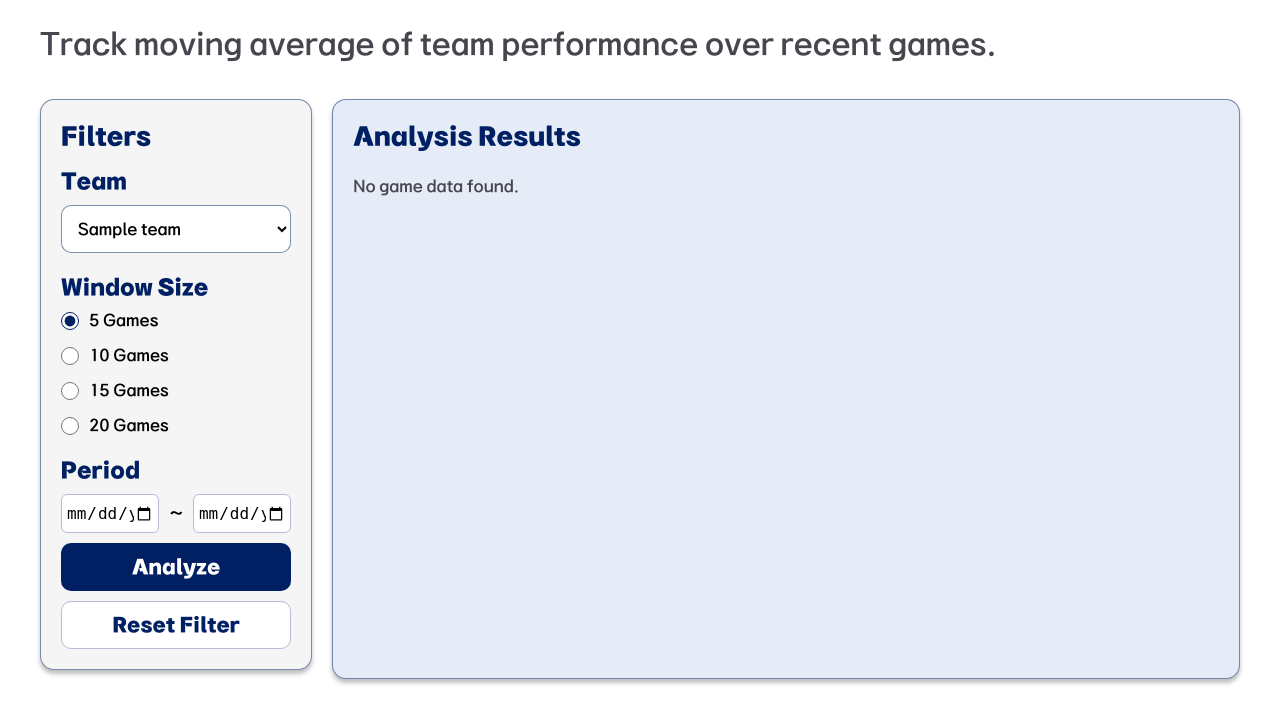
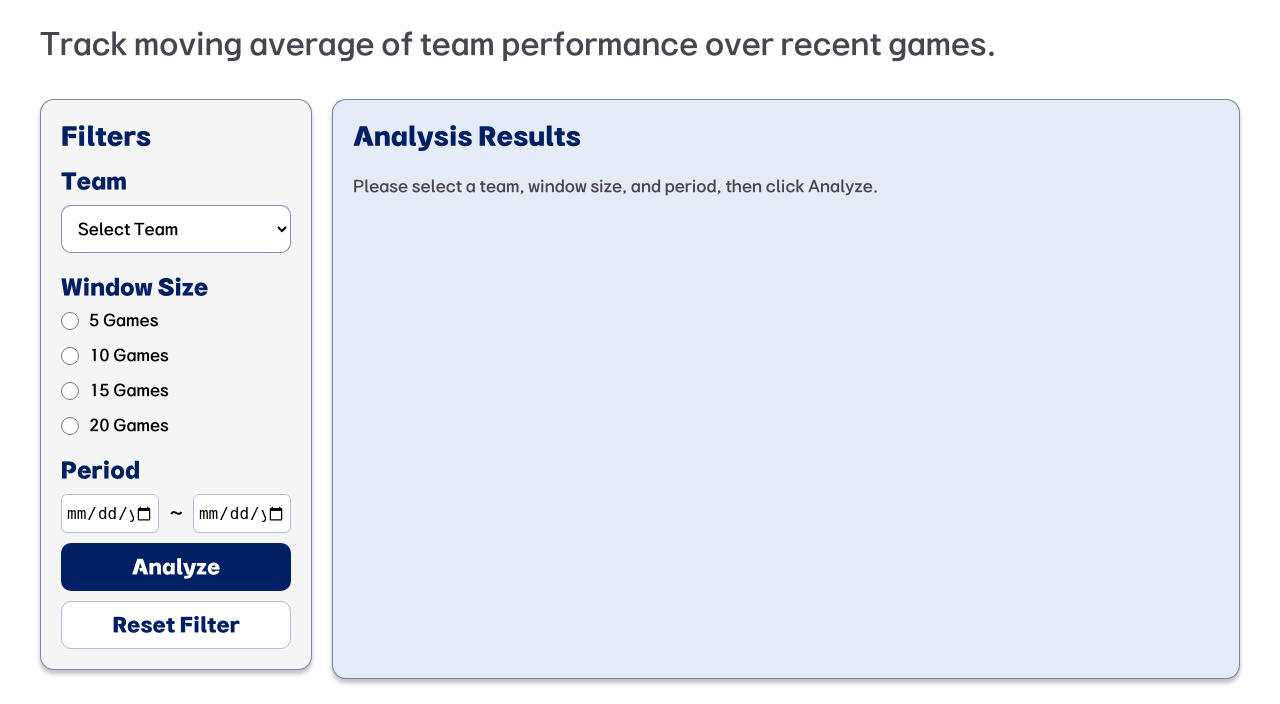
Before and after one commit to BDA-team04/team04, a PHP site: page /analysis_window.php in a window 1280 px wide. Shown: the part 201-905 px from the top of the page. Run offline with PHP 8.4, Linux system fonts and the light colour scheme; tables that the repository leaves empty hold one stand-in row (values such as "Sample post"); data that the repository does not hold is empty.

Commit message:
fix: team_id 외의 default 값 제거

```diff
--- a/analysis_window.php
+++ b/analysis_window.php
@@ -8,9 +8,10 @@ require_once 'db.php';
 
 // 로그인 사용자 정보
 $user = current_user();
+
 $favorite_team_id = isset($user['favorite_team_id'])
     ? (int)$user['favorite_team_id']
-    : null;
+    : '';
 
 // 분석 조건 세션 키
 $page = 'analysis_window_' . ($user ? $user['user_id']: 'guest');
@@ -32,9 +33,9 @@ $max_date = $date_bounds[0]['max_date'] ?? '';
 // 기본 분석 조건
 $default = [
     'team_id' => $favorite_team_id,
-    'window_size' => 5,
-    'start_date' => $min_date,
-    'end_date' => $max_date
+    'window_size' => '',
+    'start_date' => '',
+    'end_date' => ''
 ];
 
 // Analyze 혹은 Reset Filter 버튼을 눌렀는지 확인
@@ -42,28 +43,30 @@ $is_submit = isset($_GET['submit']);
 $is_reset = isset($_GET['reset']);
 
 // Reset이면 기본 조건, Analyze면 제출값, 그 외에는 저장된 조건 불러오기
-$filter = $is_reset
-    ? $default
-    : ($is_submit ? $_GET : load_filter($page, $default));
+if ($is_reset) {
+    clear_filter($page);
+    header('Location: analysis_window.php');
+    exit;
+}
+
+$filter = $is_submit ? $_GET : load_filter($page, $default);
 
 
 // 분석 조건 가져오기
-$team_id = filter_var(
-    $filter['team_id'] ?? null,
-    FILTER_VALIDATE_INT
-);
+$team_id = isset($filter['team_id']) && ctype_digit((string)$filter['team_id'])
+    ? (int)$filter['team_id']
+    : null;
 
-$window_size = filter_var(
-    $filter['window_size'] ?? 5,
-    FILTER_VALIDATE_INT
-);
+$window_size = isset($filter['window_size']) && ctype_digit((string)$filter['window_size'])
+    ? (int)$filter['window_size']
+    : null;
 
-$start_date = $filter['start_date'] ?? $default['start_date'];
-$end_date = $filter['end_date'] ?? $default['end_date'];
+$start_date = $filter['start_date'] ?? '';
+$end_date = $filter['end_date'] ?? '';
 
 // Window Size 검증
 if (!in_array($window_size, [5, 10, 15, 20], true)) {
-    $window_size = 5;
+    $window_size = null;
 }
 
 // 기간 선택 (2020~2026)
@@ -81,23 +84,24 @@ function validAnalysisDate($date, $min_date, $max_date) {
 }
 
 if (!validAnalysisDate($start_date, $min_date, $max_date)) {
-    $start_date = $min_date;
+    $start_date = '';
 }
 
 if (!validAnalysisDate($end_date, $min_date, $max_date)) {
-    $end_date = $max_date;
+    $end_date = '';
 }
 
-if ($start_date > $end_date) {
+if ($start_date !== '' && $end_date !== '' && $start_date > $end_date) {
     [$start_date, $end_date] = [$end_date, $start_date];
 }
 
 // SQL의 이전 경기 수
-$preceding = $window_size - 1;
+$preceding = ($window_size ?? 5) - 1;
 
 $teams = [];
 $results = [];
 $error = null;
+$is_ready = false;
 
 try {
     // 팀 목록 조회
@@ -113,12 +117,17 @@ try {
         array_column($teams, 'team_id')
     );
 
-    if (!in_array($team_id, $valid_ids, true)) {
-        $team_id = $valid_ids[0] ?? null;
+    if ($team_id !== null && !in_array($team_id, $valid_ids, true)) {
+        $team_id = null;
     }
 
-    // Analyze 또는 Reset Filter 버튼을 누르면 검증된 조건을 세션에 저장
-    if ($is_submit || $is_reset) {
+    $is_ready = $team_id !== null
+        && $window_size !== null
+        && $start_date !== ''
+        && $end_date !== '';
+
+    // 유효한 조건으로 Analyze를 실행한 경우 세션 저장
+    if ($is_ready) {
         save_filter($page, [
             'team_id' => $team_id,
             'window_size' => $window_size,
@@ -128,7 +137,7 @@ try {
     }
 
     // 이동평균 SQL
-    if ($team_id !== null) {
+    if ($is_ready) {
         $sql = "
             wITH window_data AS (
             SELECT
@@ -223,7 +232,8 @@ require_once 'header.php';
 
             <!-- 팀 선택 -->
             <label for="team_id">Team</label>
-            <select name="team_id" id="team_id">
+            <select name="team_id" id="team_id" required>
+                <option value="">Select Team</option>
                 <?php foreach ($teams as $team): ?>
 
                     <option
@@ -247,6 +257,7 @@ require_once 'header.php';
                             name="window_size"
                             value="<?= $n ?>"
                             <?= $window_size === $n ? 'checked' : '' ?>
+                            required
                         >
                         <?= $n ?> Games
                     </label>
@@ -298,6 +309,10 @@ require_once 'header.php';
         <?php if ($error): ?>
             <p class="analysis-page-message">
                 <?= h($error) ?>
+            </p>
+        <?php elseif (!$is_ready): ?>
+            <p class="analysis-page-message">
+                Please select a team, window size, and period, then click Analyze.
             </p>
         <?php elseif (empty($results)): ?>
             <p class="analysis-page-message">
```
